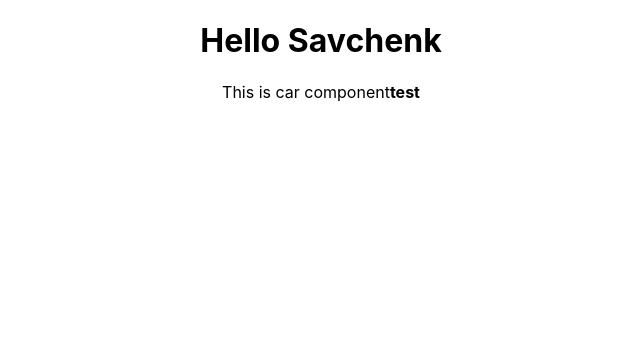
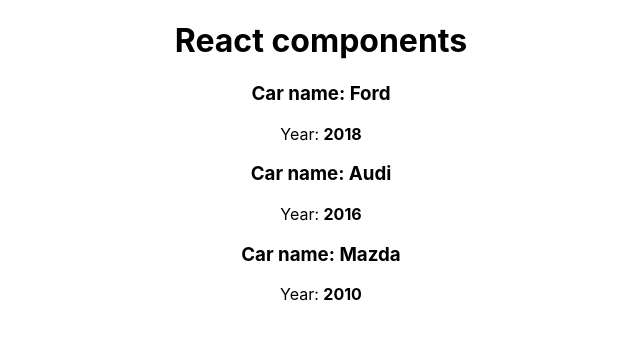
Before and after one commit to sava911/sava911-portfolio-04__reactSitework, a React (Create React App) app: page / in a window 1280 px wide. Shown: the top 340 px of the page, without its empty margins (319-959 px from the left). Built offline with nearby package versions, Linux system fonts and the light colour scheme.

Commit message:
components day 3

```diff
--- a/src/App.js
+++ b/src/App.js
@@ -2,16 +2,28 @@
 import './App.css';
 import Car from "./Car/Car";
 class App extends Component {
+
+    state = {
+        cars: [
+            {name: 'Ford', year: '2018'},
+            {name: 'Audi', year: '2016'},
+            {name: 'Mazda', year: '2010'}
+        ],
+        pageTitle: 'React components'
+    }
 
     render() {
         const divStyle = {
             textAlign: 'center'
         }
 
+    const cars =  this.state.cars
         return (
             <div style={divStyle} >
-                <h1>Hello Savchenk</h1>
-                <Car/>
+                <h1>{this.state.pageTitle}</h1>
+                <Car name={cars[0].name} year={cars[0].year} />
+                <Car name={cars[1].name} year={cars[1].year} />
+                <Car name={cars[2].name} year={cars[2].year} />
             </div>
         );
     }
--- a/src/Car/Car.js
+++ b/src/Car/Car.js
@@ -1,9 +1,11 @@
 import React from "react";
 
 
-export default () => (
+export default (props) => (
     <div>
-        This is car component
-        <strong>test</strong>
+
+        <h3>Car name: {props.name}</h3>
+        <p>Year: <strong>{props.year}</strong></p>
+
     </div>
 )
```
